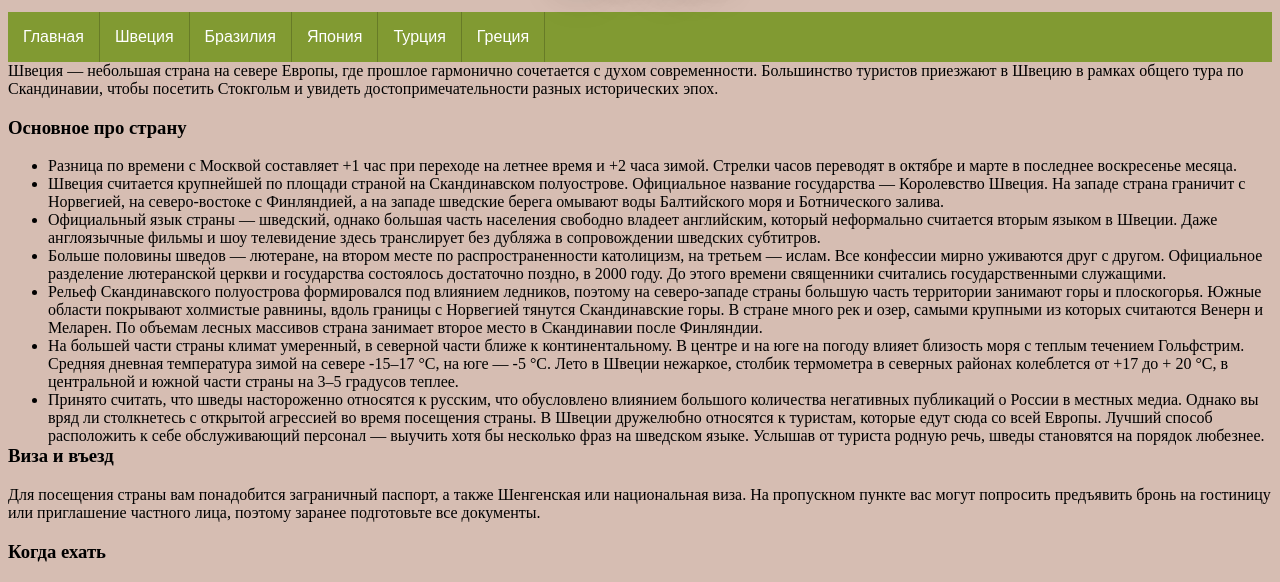
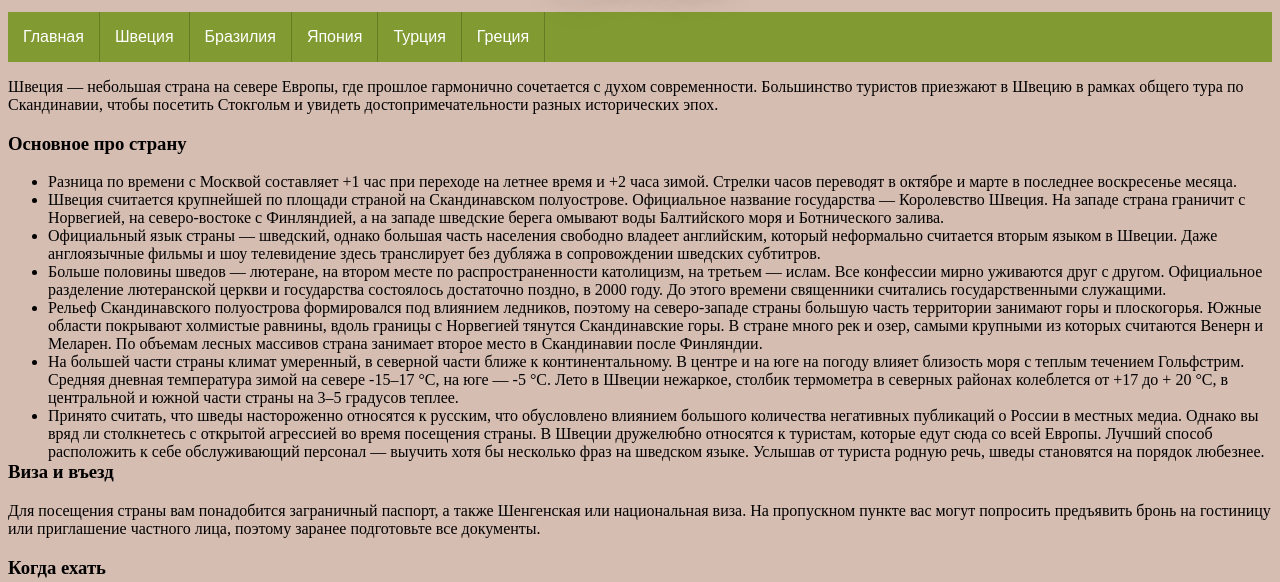
Before and after one commit to polinax2/project, a plain HTML site: page Швеция.htm in a window 1280 px wide. Shown: the part 139-721 px from the top of the page. Drawn offline with Linux system fonts and the light colour scheme.

Commit message:
Update Швеция.htm

```diff
--- a/Швеция.htm
+++ b/Швеция.htm
@@ -14,9 +14,10 @@
     <li><a href="Греция.htm"class="Греция">Греция</a></li>
 
 </ul>
-Швеция — небольшая страна на севере Европы, где прошлое гармонично сочетается с духом современности. Большинство туристов
+<p>
+	Швеция — небольшая страна на севере Европы, где прошлое гармонично сочетается с духом современности. Большинство туристов
 приезжают в Швецию в рамках общего тура по Скандинавии, чтобы посетить Стокгольм и увидеть достопримечательности разных
-исторических эпох.
+исторических эпох.</p>
 
 <b><h3>Основное про страну</b></h3>
 <ul>
```
